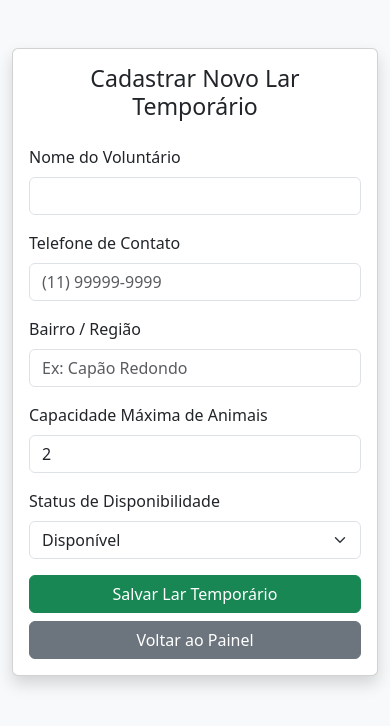
After one commit to SarahVasconcelos/coletivo-solidario-animal-pwa, a Flask app: page /novo_lar in a window 390 px wide. The commit adds this page. Shown: the top 726 px of the page. Run offline with Flask 3, Linux system fonts and the light colour scheme; the visitor is signed in with stand-in values (Sample User, id 1).

Commit message:
Adiciona módulo de cadastro de lares temporários e ajustes responsivos

```diff
--- a/app.py
+++ b/app.py
@@ -212,6 +212,35 @@ def cadastro():
 
     return render_template('cadastro.html', lares=lares)
 
+# ==========================================
+# NOVA ROTA: Cadastro de Novo Lar Temporário
+# ==========================================
+@app.route('/novo_lar', methods=['GET', 'POST'])
+def novo_lar():
+    if 'usuario_id' not in session:
+        return redirect(url_for('login'))
+
+    if request.method == 'POST':
+        nome_voluntario = request.form['nome_voluntario']
+        contato_telefone = request.form['contato_telefone']
+        endereco_bairro = request.form['endereco_bairro']
+        capacidade_maxima = int(request.form['capacidade_maxima'])
+        status_disponibilidade = request.form['status_disponibilidade']
+
+        conn = sqlite3.connect('database.db')
+        cursor = conn.cursor()
+        cursor.execute('''
+            INSERT INTO lar_temporario (nome_voluntario, contato_telefone, endereco_bairro, capacidade_maxima, status_disponibilidade)
+            VALUES (?, ?, ?, ?, ?)
+        ''', (nome_voluntario, contato_telefone, endereco_bairro, capacidade_maxima, status_disponibilidade))
+
+        conn.commit()
+        conn.close()
+
+        return redirect(url_for('cadastro'))
+
+    return render_template('novo_lar.html', usuario=session.get('usuario_nome'))
+
 # Tela 3: Confirmação e Emissão do Termo
 @app.route('/confirmacao/<int:id>')
 def confirmacao(id):
@@ -341,4 +370,4 @@ def service_worker():
     return app.send_static_file('sw.js')
 
 if __name__ == '__main__':
-    app.run(debug=True, port=5001)
+    app.run(debug=True, port=5002)
--- /dev/null
+++ b/templates/novo_lar.html
@@ -0,0 +1,51 @@
+<!DOCTYPE html>
+<html lang="pt-BR">
+<head>
+    <meta charset="UTF-8">
+    <meta name="viewport" content="width=device-width, initial-scale=1.0">
+    <title>Novo Lar Temporário - Coletivo Solidário Animal</title>
+    <link rel="stylesheet" href="https://cdn.jsdelivr.net/npm/bootstrap@5.3.0/dist/css/bootstrap.min.css">
+</head>
+<body class="bg-light">
+    <div class="container mt-5">
+        <div class="row justify-content-center">
+            <div class="col-md-6">
+                <div class="card shadow">
+                    <div class="card-body">
+                        <h3 class="mb-4 text-center">Cadastrar Novo Lar Temporário</h3>
+                        <form method="POST">
+                            <div class="mb-3">
+                                <label for="nome_voluntario" class="form-label">Nome do Voluntário</label>
+                                <input type="text" class="form-control" id="nome_voluntario" name="nome_voluntario" required>
+                            </div>
+                            <div class="mb-3">
+                                <label for="contato_telefone" class="form-label">Telefone de Contato</label>
+                                <input type="text" class="form-control" id="contato_telefone" name="contato_telefone" placeholder="(11) 99999-9999" required>
+                            </div>
+                            <div class="mb-3">
+                                <label for="endereco_bairro" class="form-label">Bairro / Região</label>
+                                <input type="text" class="form-control" id="endereco_bairro" name="endereco_bairro" placeholder="Ex: Capão Redondo" required>
+                            </div>
+                            <div class="mb-3">
+                                <label for="capacidade_maxima" class="form-label">Capacidade Máxima de Animais</label>
+                                <input type="number" class="form-control" id="capacidade_maxima" name="capacidade_maxima" min="1" value="2" required>
+                            </div>
+                            <div class="mb-3">
+                                <label for="status_disponibilidade" class="form-label">Status de Disponibilidade</label>
+                                <select class="form-select" id="status_disponibilidade" name="status_disponibilidade" required>
+                                    <option value="Disponível">Disponível</option>
+                                    <option value="Indisponível">Indisponível</option>
+                                </select>
+                            </div>
+                            <div class="d-grid gap-2">
+                                <button type="submit" class="btn btn-success">Salvar Lar Temporário</button>
+                                <a href="{{ url_for('painel') }}" class="btn btn-secondary">Voltar ao Painel</a>
+                            </div>
+                        </form>
+                    </div>
+                </div>
+            </div>
+        </div>
+    </div>
+</body>
+</html>
```
Also changed, not shown: templates/painel.html (+28 -5 lines).
